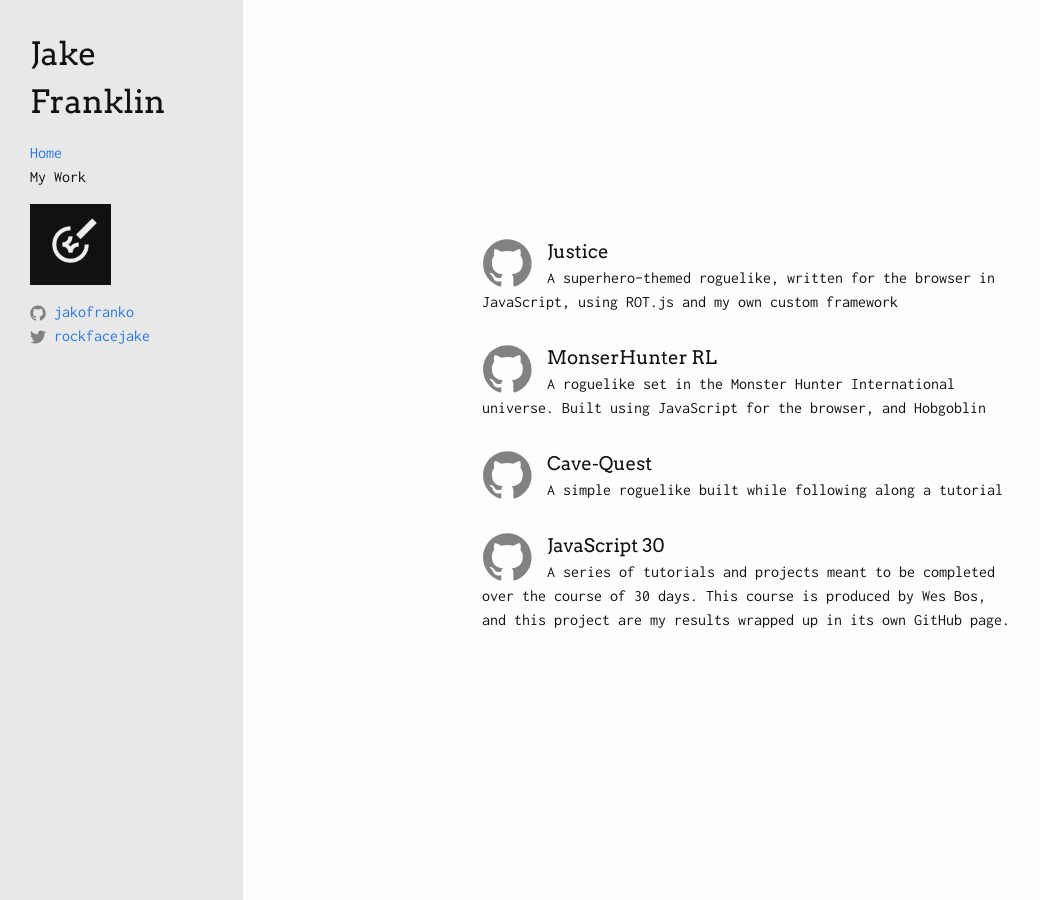
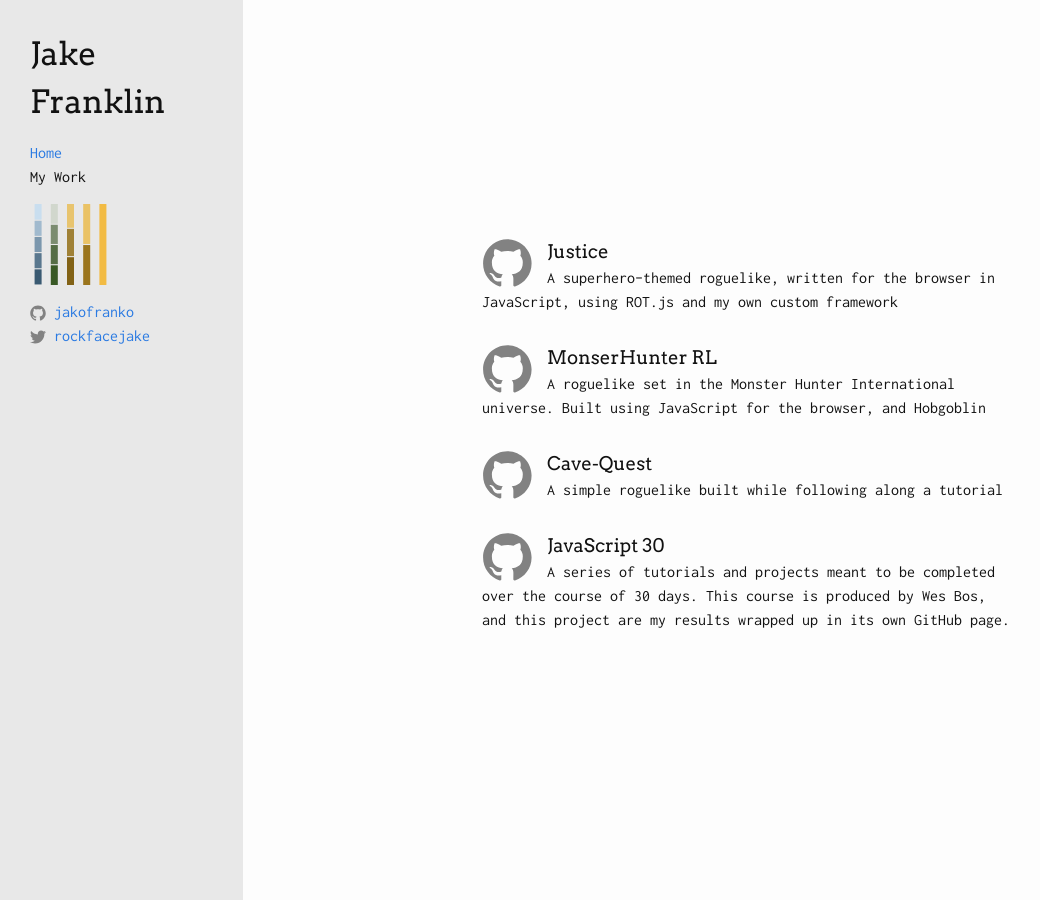
Before and after one commit to jakofranko/jakofranko.github.io, a Jekyll site: the page built from work.html, in a window 1280 px wide. Shown: the whole page, without its empty margins (0-1040 px from the left). Built offline with Jekyll 4.4.1, drawn with Linux system fonts in a browser that asks for light colours.

Commit message:
Added work icon

```diff
--- a/_data/work_categories.yaml
+++ b/_data/work_categories.yaml
@@ -4,7 +4,7 @@
   page: /thoughts
 
 - name: My Work
-  image: /assets/logo.png
+  image: /assets/work.svg
   description: Some of my software projects over the years
   page: /work
 
--- a/work.html
+++ b/work.html
@@ -1,7 +1,7 @@
 ---
 layout: default
 title: My Work
-image: /assets/logo.png
+image: /assets/work.svg
 parent: index.html
 permalink: /work/
 ---
```
Also changed, not shown: assets/work.svg (added).
